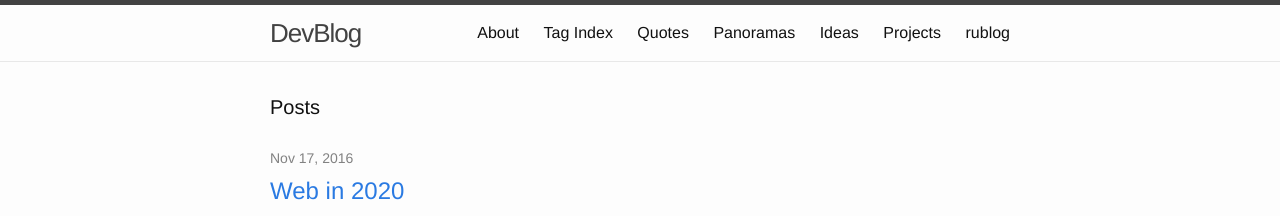
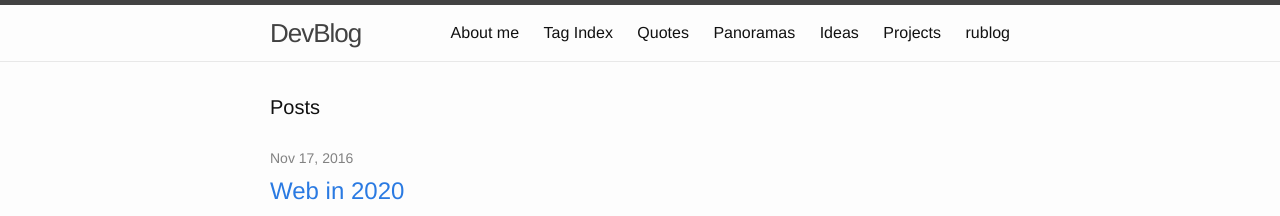
Before and after one commit to famer/blog, a Jekyll site: the page built from index.html, in a window 1280 px wide and 900 px high. Shown: the top 216 px of the window. Built offline with Jekyll 4.4.1, drawn with Linux system fonts in a browser that asks for light colours; the list of posts is cut into pages by our own code.

Commit message:
update about link

```diff
--- a/_includes/header.html
+++ b/_includes/header.html
@@ -14,7 +14,7 @@
       </a>
 
       <div class="trigger">
-        <a class="page-link" target="_blank" href="/timurtatarshaov">About</a>
+        <a class="page-link" target="_blank" href="/about">About me</a>
         {% assign pages = site.pages | where:"hideFromNav",false | sort:"menuIndex" | reverse %}
         {% for page in pages %}
           {% if page.title %}
```
